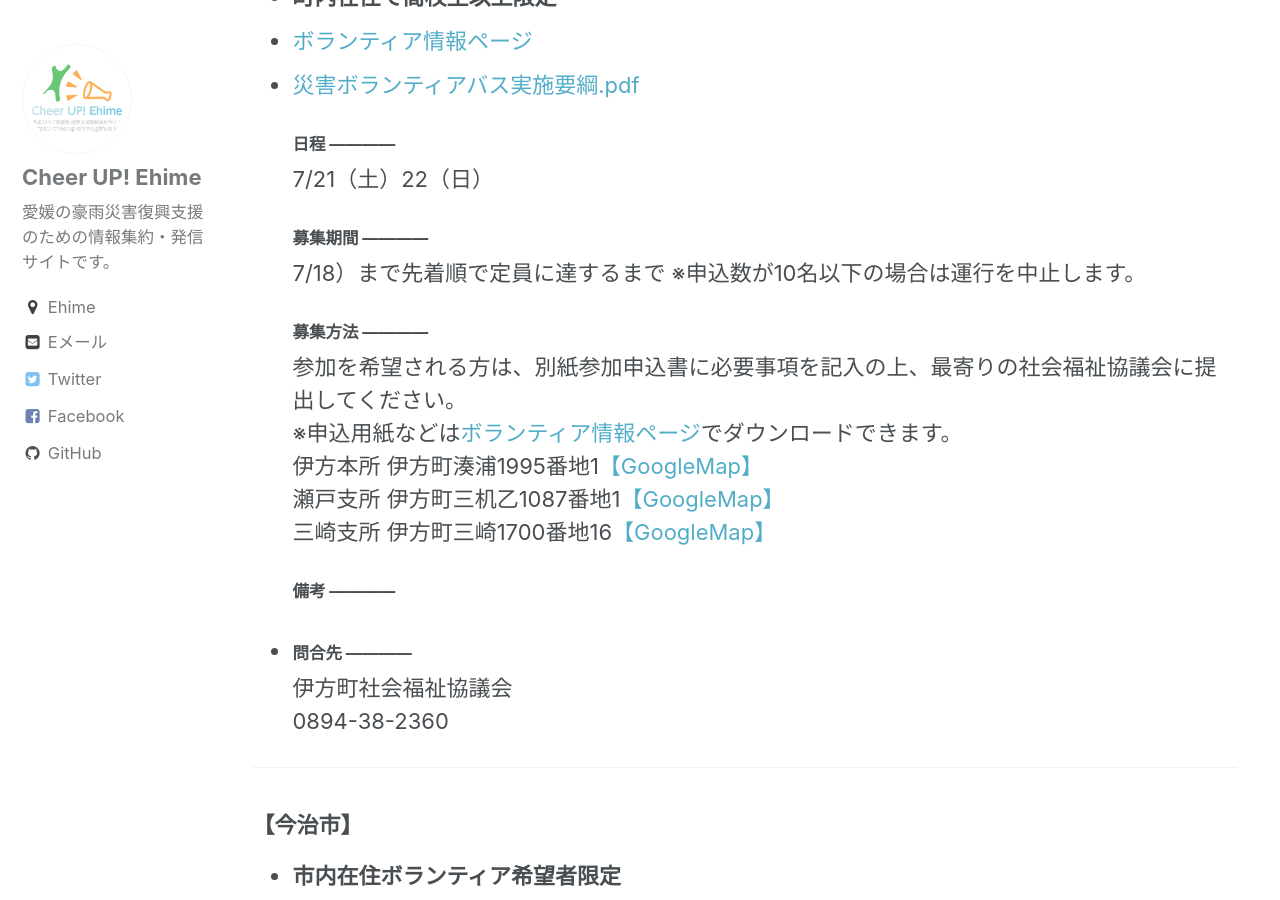
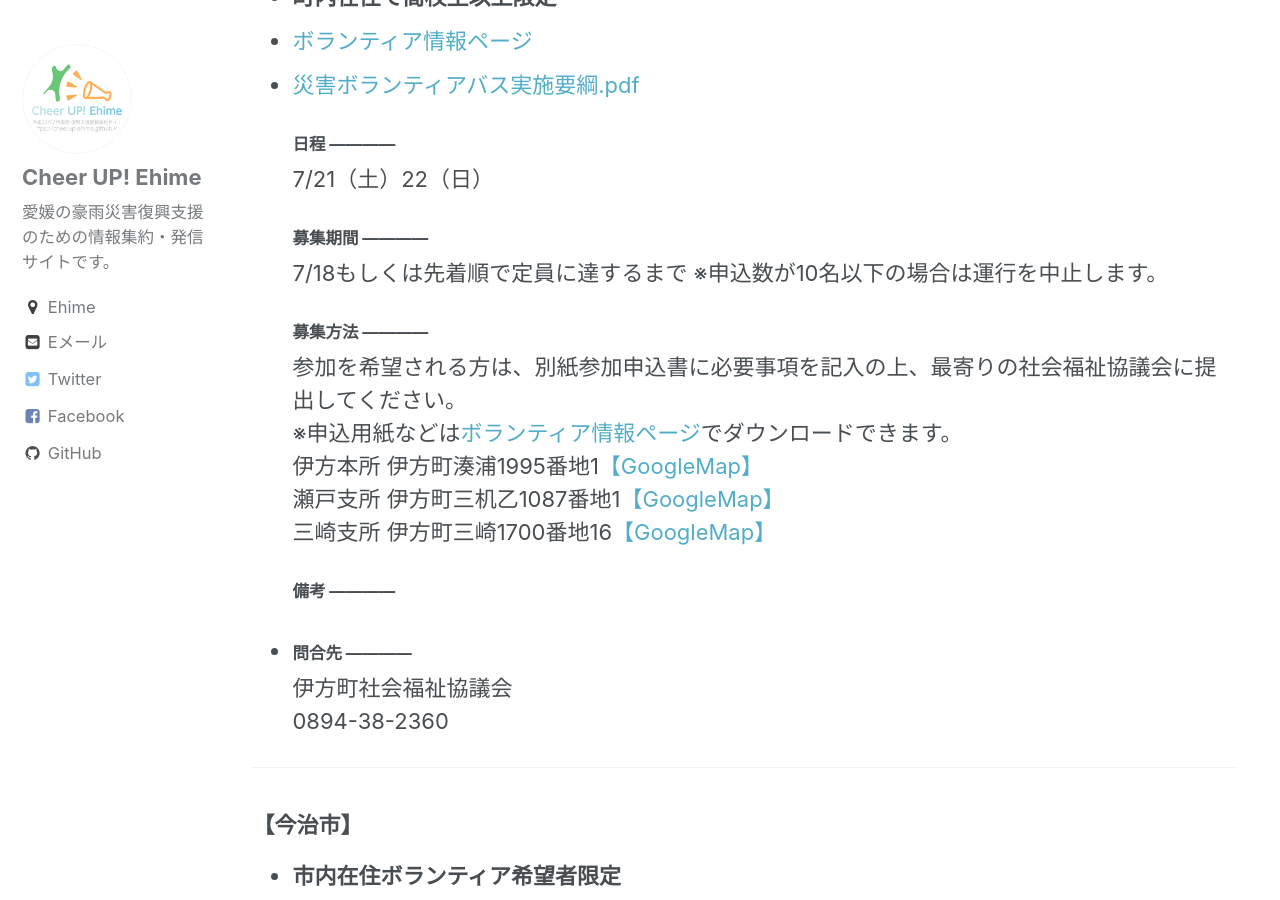
Before and after one commit to cheerup-ehime/cheerup-ehime.github.io, a Jekyll site: the page built from _pages/volunteer.md, in a window 1280 px wide and 900 px high, scrolled down 3904 px. Built offline with Jekyll 4.4.1, drawn with Linux system fonts in a browser that asks for light colours; comment, search, counter and statistics services are not loaded.

Commit message:
Update volunteer.md

```diff
--- a/_pages/volunteer.md
+++ b/_pages/volunteer.md
@@ -83,7 +83,7 @@
 #### 日程 ------------
 7/21（土）22（日）
 #### 募集期間 ------------
-7/18）まで先着順で定員に達するまで
+7/18もしくは先着順で定員に達するまで
 ※申込数が10名以下の場合は運行を中止します。
 #### 募集方法 ------------
 参加を希望される方は、別紙参加申込書に必要事項を記入の上、最寄りの社会福祉協議会に提出してください。<br>
```
